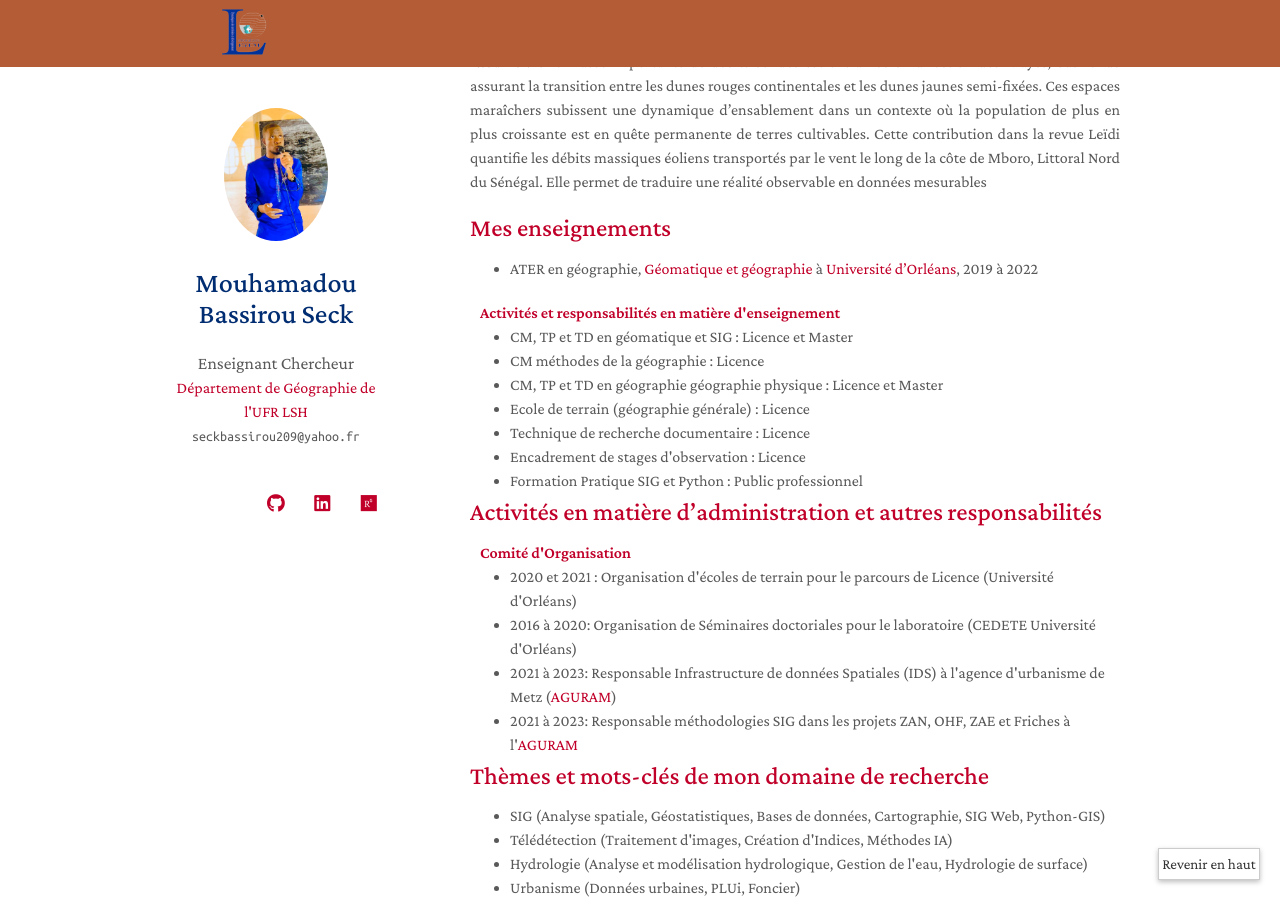
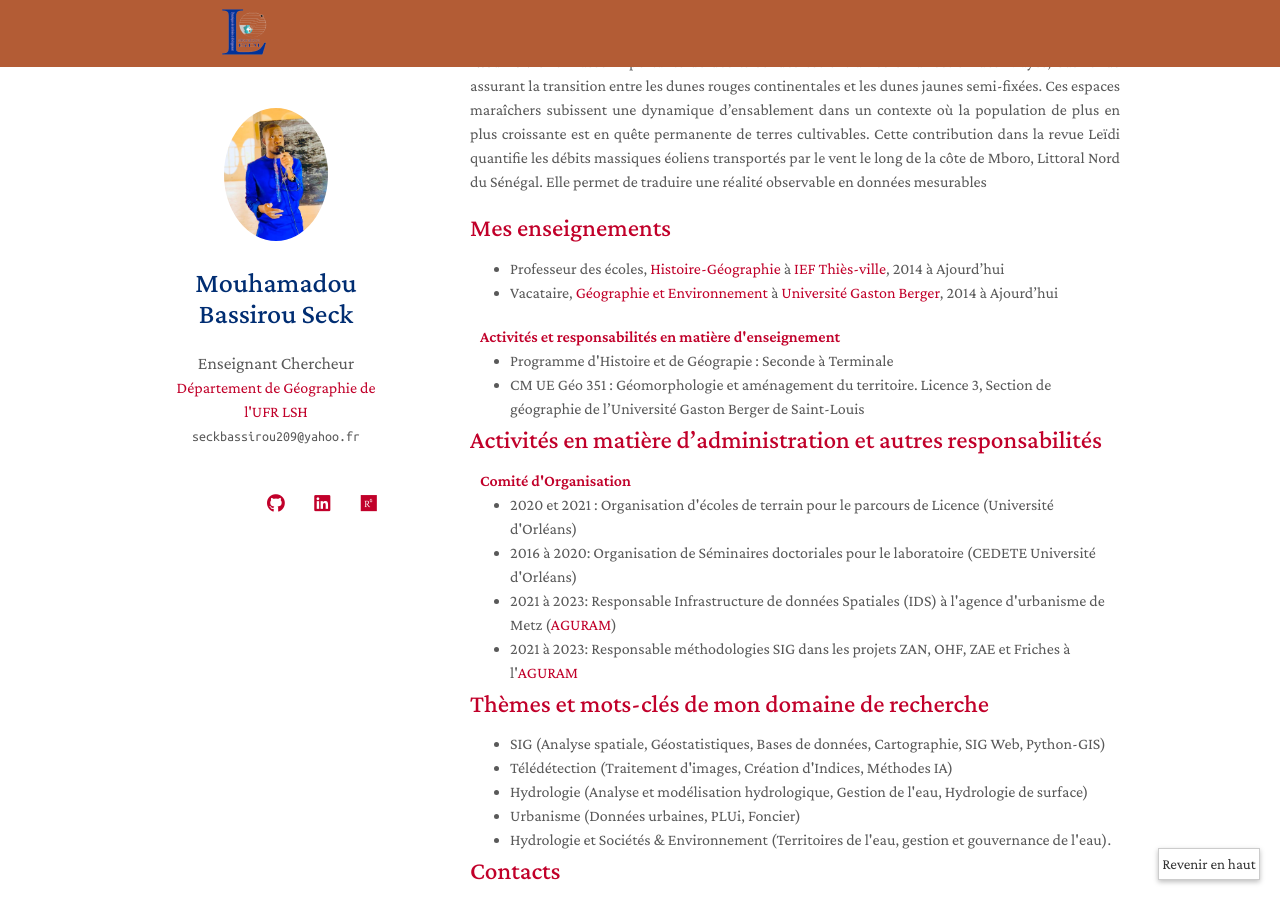
Before and after one commit to Bassmbacke/researchpage, a Jekyll site: the page built from index.md, in a window 1280 px wide and 900 px high, scrolled down 1819 px. Built offline with Jekyll 4.4.1, drawn with Linux system fonts in a browser that asks for light colours; nearby versions of some CDN libraries; comment, search, counter and statistics services are not loaded; a style sheet for code colours, icons or effects is not loaded; our own code applies the rules of GitHub Pages for plain Markdown files; grey boxes are pictures that could not be loaded.

Commit message:
Update cours.md

```diff
--- a/_includes/cours.md
+++ b/_includes/cours.md
@@ -1,15 +1,12 @@
 ## Mes enseignements
 
-- ATER en géographie, [Géomatique et géographie](https://www.univ-orleans.fr/fr/lettres-langues-sciences-humaines) à [Université d'Orléans](https://www.univ-orleans.fr/fr), 2019 à 2022
+- Professeur des écoles, [Histoire-Géographie](https://iathies.com/) à [IEF Thiès-ville](https://iathies.com/), 2014 à Ajourd'hui
+- Vacataire, [Géographie et Environnement](https://www.ugb.sn/lsh/) à [Université Gaston Berger](https://ugb.sn), 2014 à Ajourd'hui
 <h4 style="margin:0 10px 0;">Activités et responsabilités en matière d'enseignement
 </h4>
 
 <ul style="margin:0 0 5px;">
-  <li><autocolor>CM, TP et TD en géomatique et SIG : Licence et Master
+  <li><autocolor>Programme d'Histoire et de Géograpie : Seconde à Terminale
 </autocolor> </li>
-  <li><autocolor>CM méthodes de la géographie : Licence</autocolor></li>
-  <li><autocolor>CM, TP et TD en géographie géographie physique : Licence et Master</autocolor></li>
-   <li><autocolor>Ecole de terrain (géographie générale) : Licence</autocolor></li> <li><autocolor>Technique de recherche documentaire : Licence</autocolor></li>
-   <li><autocolor>Encadrement de stages d'observation : Licence</autocolor></li>
-   <li><autocolor>Formation Pratique SIG et Python : Public professionnel</autocolor></li>
+  <li><autocolor>CM UE Géo 351 : Géomorphologie et aménagement du territoire. Licence 3, Section de géographie de l’Université Gaston Berger de Saint-Louis </autocolor></li>
 </ul>
```
